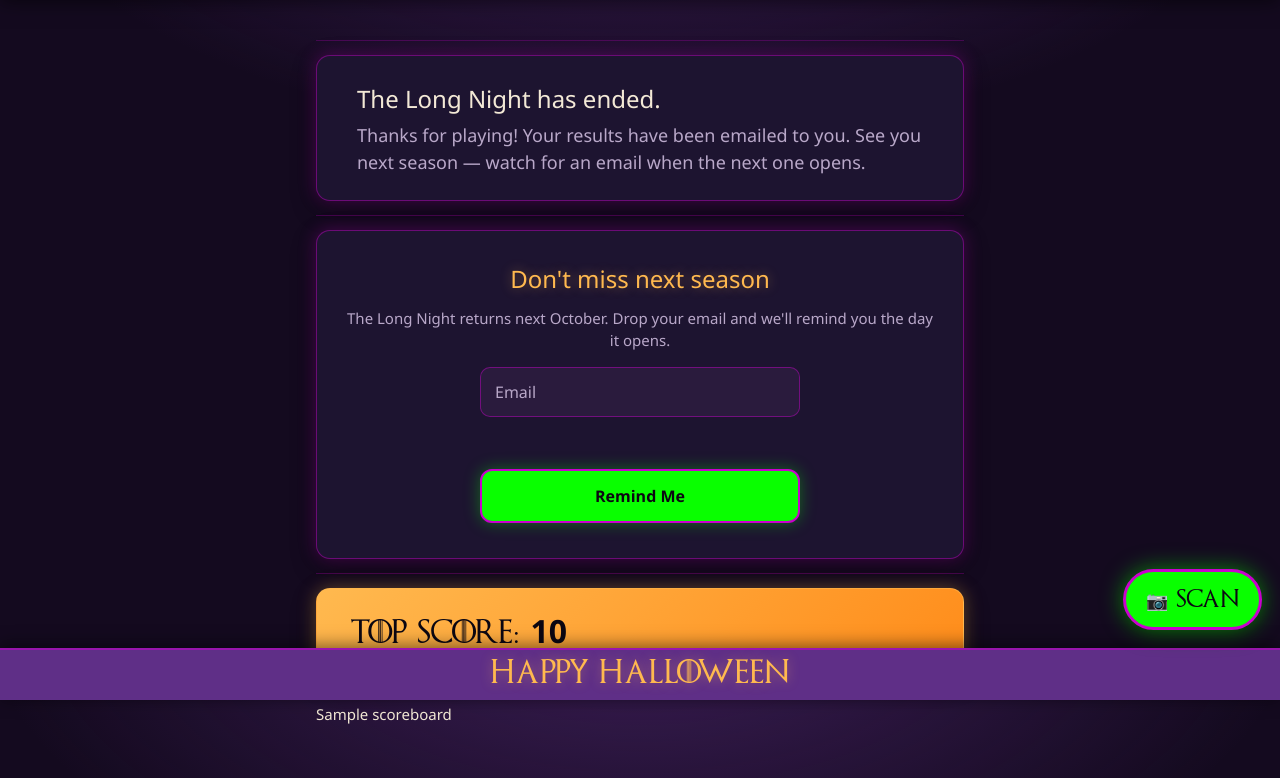
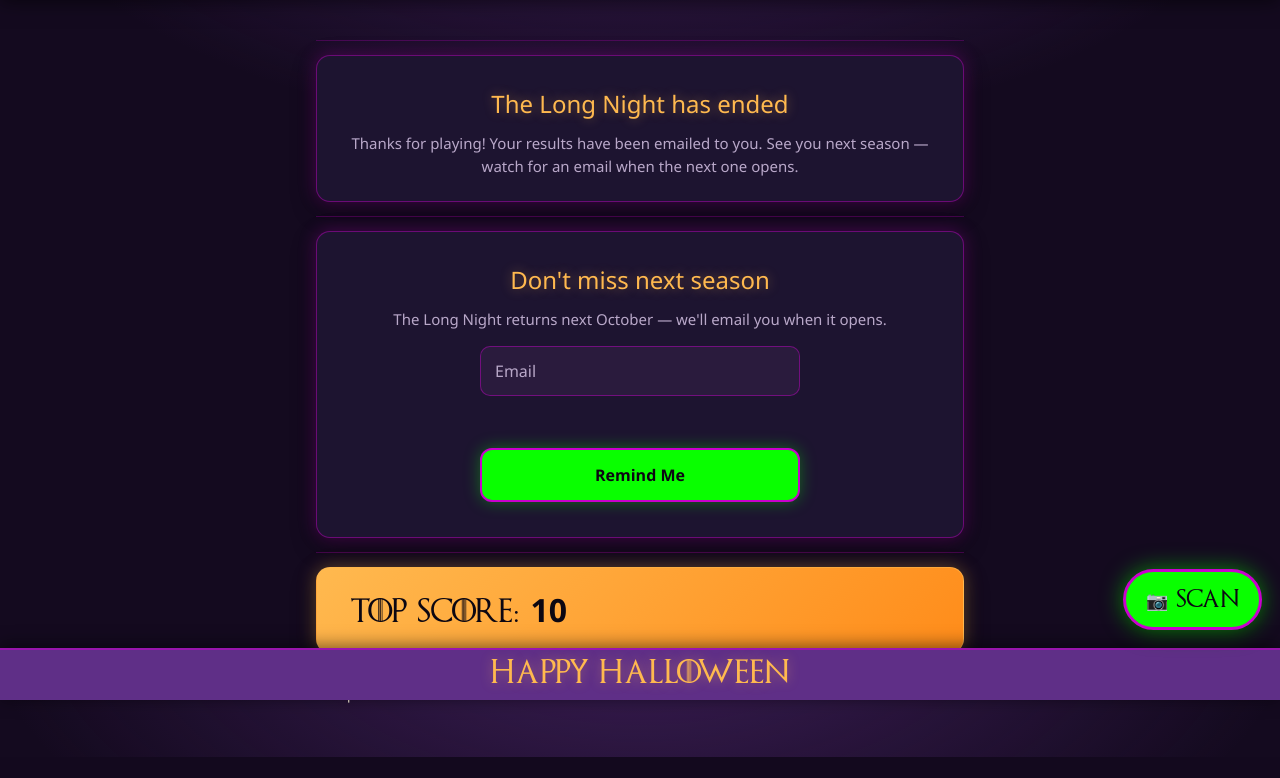
Before and after one commit to cgoulart35/HalloweenEvent, a Flask app: template src/app/templates/ended.html in a window 1280 px wide. Shown: the part 100-878 px from the top of the page. After the commit the page ends 857 px from the top, so only its background shows below. Run offline with Flask 3, Linux system fonts and the light colour scheme; the template is opened without the code that fills it: most values are stand-ins (such as "Sample title", 1, 10 or a date in 2020); parts of the project's set-up code (start-up, migrations or seed data) failed here and were passed over; some libraries are stand-ins or nearby versions.

Commit message:
fix(webapp): match ended card to the house section-heading style
On the off-season ended.html, two stacked cards looked like different
species. The "Don't miss next season" reminder card uses the app's house
heading style `.welcome` (centered, pumpkin, glowing) with a 16px muted
`.remind-blurb` body, while "The Long Night has ended." above it was a
bare <h3> (off-white, left-aligned, no glow, trailing period) with an
18px <h5> body -- the only section heading in the app not using `.welcome`.

- ended.html: give the ended card the same `.forms` + `.welcome` +
  `.remind-blurb` treatment as the reminder card so the two read as
  siblings (drop the period, centered pumpkin glow heading, 16px muted
  body); shorten the reminder blurb so it wraps to ~2 lines.
- login.html / profile.html: close the unclosed <p> on the intro line.

Template-only -- no CSS, Python, dependency, or behavior change. Verified
with browser QA on ended.html (sandbox season forced closed) and the full
pytest suite (86 passing).

Co-Authored-By: Claude Opus 4.8 <noreply@anthropic.com>

```diff
--- a/src/app/templates/ended.html
+++ b/src/app/templates/ended.html
@@ -3,16 +3,14 @@
 <div class="scoreboard">
     <div class="w3-container events">
         <hr>
-        <div class="w3-cell-row">
-            <div class="w3-cell w3-container">
-                <h3>The Long Night has ended.</h3>
-                <h5>Thanks for playing! Your results have been emailed to you. See you next season &mdash; watch for an email when the next one opens.</h5>
-            </div>
+        <div class="forms">
+            <h3 class="welcome">The Long Night has ended</h3>
+            <p class="remind-blurb">Thanks for playing! Your results have been emailed to you. See you next season &mdash; watch for an email when the next one opens.</p>
         </div>
         <hr>
         <div class="forms">
             <h3 class="welcome">Don't miss next season</h3>
-            <p class="remind-blurb">The Long Night returns next October. Drop your email and we'll remind you the day it opens.</p>
+            <p class="remind-blurb">The Long Night returns next October &mdash; we'll email you when it opens.</p>
             <form action="{{url_for('views.remind')}}" method="post">
                 <p><input class="input" type="email" name="email" required="true" placeholder="Email"></p>
                 <input type="hidden" name="csrfToken" value="{{csrfToken}}">
--- a/src/app/templates/login.html
+++ b/src/app/templates/login.html
@@ -3,7 +3,7 @@
 <div class="login" >
     <h3 class="welcome">Welcome to The Long Night!</h3>
     <div class="log-back-in">
-        <p>Did you already sign up to participate?<br>Log back in below!<p>
+        <p>Did you already sign up to participate?<br>Log back in below!</p>
     </div>
     <div class="forms">
         <form action = "{{url_for('views.login')}}" method = "post">
--- a/src/app/templates/profile.html
+++ b/src/app/templates/profile.html
@@ -3,7 +3,7 @@
 <div class="profile" >
     <h3 class="welcome">Signed in as {{displayName}}</h3>
     <div class="log-back-in">
-        <p>Need to change your email or password?<br>Update them below!<p>
+        <p>Need to change your email or password?<br>Update them below!</p>
     </div>
     <div class="forms">
         <form action = "{{url_for('views.profile')}}" method = "post">
```
